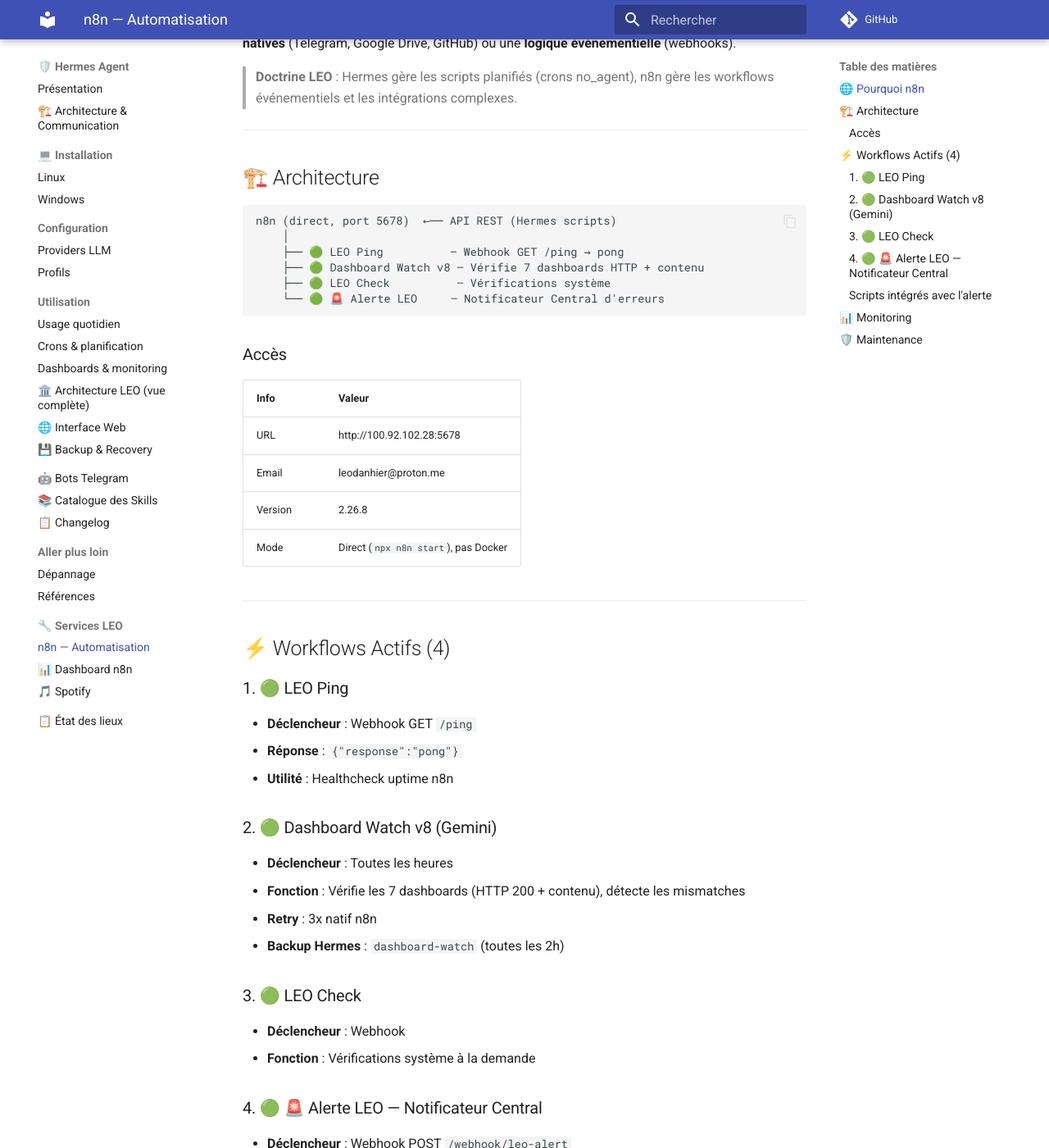
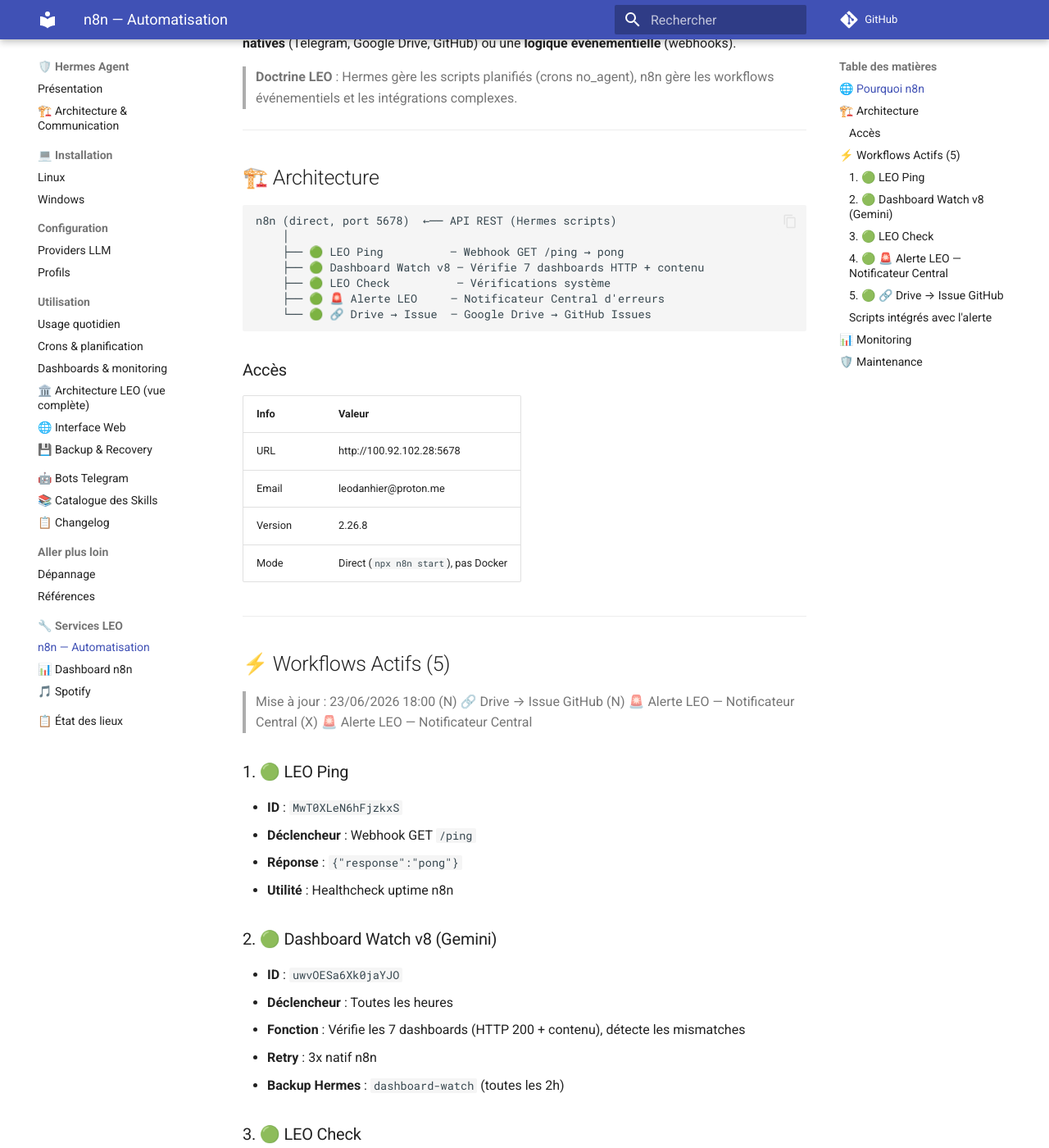
Before and after one commit to christophedanhier-hash/hermes-wiki, an MkDocs documentation site: the page built from docs/hermes/services/n8n.md, in a window 1280 px wide and 1400 px high, scrolled down 290 px. Shown: the whole window at 82% size. Built offline with MkDocs 1.6.1 and Material for MkDocs 9.7.7, drawn with Linux system fonts in a browser that asks for light colours; comment, search, counter and statistics services are not loaded; some of the changed text lies outside the part shown.

````diff
--- a/docs/hermes/services/n8n.md
+++ b/docs/hermes/services/n8n.md
@@ -16,7 +16,8 @@ n8n (direct, port 5678)  ←── API REST (Hermes scripts)
     ├── 🟢 LEO Ping          — Webhook GET /ping → pong
     ├── 🟢 Dashboard Watch v8 — Vérifie 7 dashboards HTTP + contenu
     ├── 🟢 LEO Check          — Vérifications système
-    └── 🟢 🚨 Alerte LEO     — Notificateur Central d'erreurs
+    ├── 🟢 🚨 Alerte LEO     — Notificateur Central d'erreurs
+    └── 🟢 🔗 Drive → Issue  — Google Drive → GitHub Issues
 ```
 
 ### Accès
@@ -30,24 +31,35 @@ n8n (direct, port 5678)  ←── API REST (Hermes scripts)
 
 ---
 
-## ⚡ Workflows Actifs (4)
+## ⚡ Workflows Actifs (5)
+
+<!-- AUTO:START gmail-classifier -->
+> Mise à jour : 23/06/2026 18:00
+> (N) 🔗 Drive → Issue GitHub
+> (N) 🚨 Alerte LEO — Notificateur Central
+> (X) 🚨 Alerte LEO — Notificateur Central
+<!-- AUTO:END gmail-classifier -->
 
 ### 1. 🟢 LEO Ping
+- **ID** : `MwT0XLeN6hFjzkxS`
 - **Déclencheur** : Webhook GET `/ping`
 - **Réponse** : `{"response":"pong"}`
 - **Utilité** : Healthcheck uptime n8n
 
 ### 2. 🟢 Dashboard Watch v8 (Gemini)
+- **ID** : `uwvOESa6Xk0jaYJO`
 - **Déclencheur** : Toutes les heures
 - **Fonction** : Vérifie les 7 dashboards (HTTP 200 + contenu), détecte les mismatches
 - **Retry** : 3x natif n8n
 - **Backup Hermes** : `dashboard-watch` (toutes les 2h)
 
 ### 3. 🟢 LEO Check
+- **ID** : `UdUuH8EgAvjMrCh3`
 - **Déclencheur** : Webhook
 - **Fonction** : Vérifications système à la demande
 
 ### 4. 🟢 🚨 Alerte LEO — Notificateur Central
+- **ID** : `Jvf4Lbus10jdmjlN`
 - **Déclencheur** : Webhook POST `/webhook/leo-alert`
 - **Fonction** : Reçoit les alertes des scripts Hermes et les transmet en temps réel sur Telegram
 - **Architecture** : Webhook → Code (build message) → HTTP Telegram API
@@ -59,6 +71,14 @@ curl -X POST http://100.92.102.28:5678/webhook/leo-alert \
   -H 'Content-Type: application/json' \
   -d '{"script":"budget-check-v6","error":"Token expiré","timestamp":"2026-06-23T10:00:00"}'
 ```
+
+### 5. 🟢 🔗 Drive → Issue GitHub
+- **ID** : `Aa492uNCEHJy6fsn`
+- **Déclencheur** : Webhook POST `/webhook/drive-change-v2`
+- **Fonction** : Crée automatiquement une issue dans `leo-tracker` quand un fichier est modifié sur Google Drive
+- **Architecture** : Webhook → Code (Process Change) → HTTP GitHub API
+- **Payload** : `{"file", "folder", "modified", "driveUrl", "mimeType"}`
+- **Labels** : `drive-sync`, `automatique`
 
 ### Scripts intégrés avec l'alerte
 
````
Also changed, not shown: other parts of docs/hermes/services/n8n.md (+1 -2 lines).
